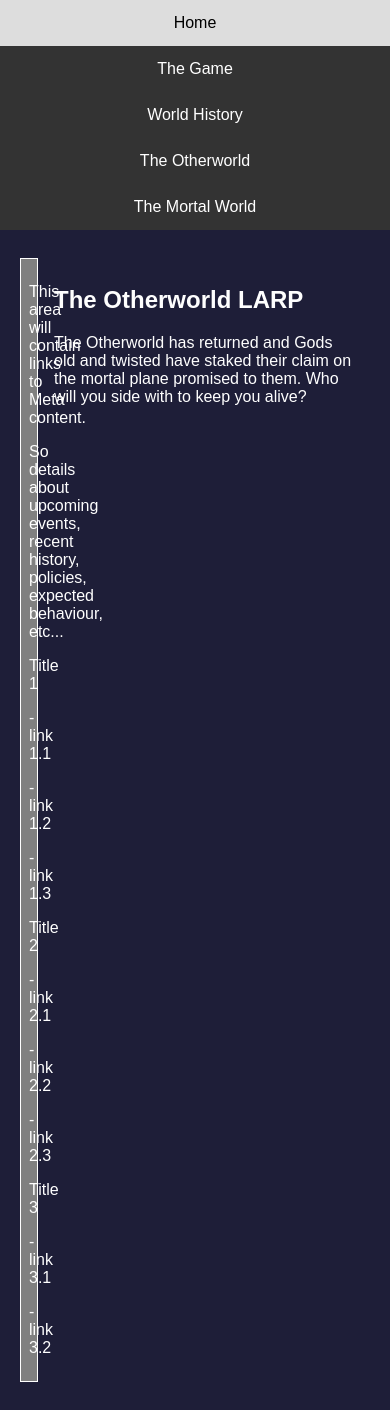
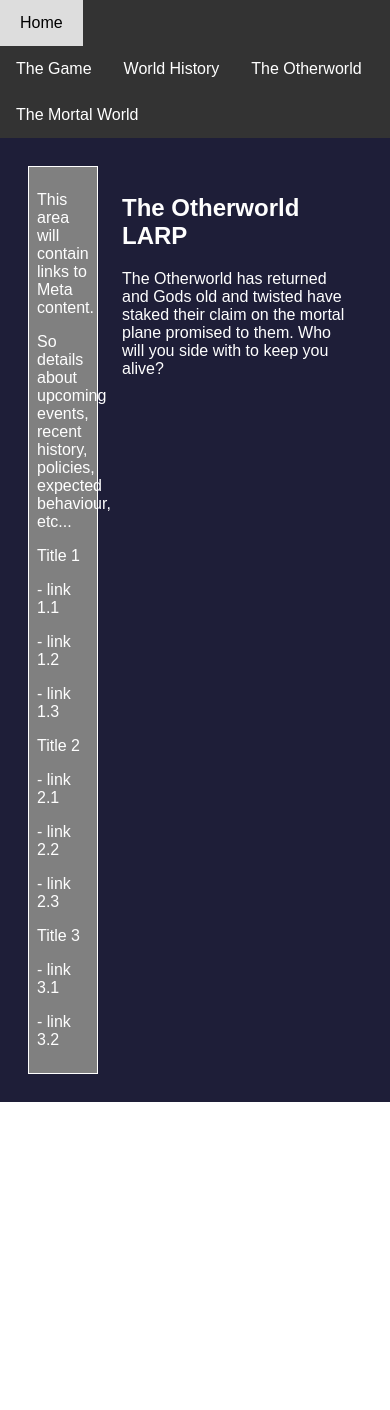
Before and after one commit to KikiUnique/KikiUnique.github.io, a Jekyll site: the page built from docs/index.md, in a window 390 px wide. Built offline with Jekyll 4.4.1, drawn with Linux system fonts in a browser that asks for light colours; the repository's description, which GitHub fills in, is left out; after the commit the page ends 1102 px from its top, so only the background shows below that.

Commit message:
Remove responsive css

```diff
--- a/docs/assets/css/classStyles.css
+++ b/docs/assets/css/classStyles.css
@@ -204,6 +204,7 @@
     padding: 12px 8px;
 }
 
+/*
 @media only screen and (max-width: 1367px) {
   .documentPage {
     width: 100%;
@@ -219,10 +220,4 @@
     margin-left: auto;
   }
 }
-
-
-@media only screen and (max-width: 400px) {
-    .dungeonItem {
-        width: 100%;
-    }
-}
+*/
--- a/docs/assets/css/idStyles.css
+++ b/docs/assets/css/idStyles.css
@@ -98,6 +98,7 @@
     max-width: 400px;
 }
 
+/*
 @media only screen and (max-width: 400px) {
   #dungeonItemList {
     display: block;
@@ -107,6 +108,7 @@
         width: 95%;
     }
 }
+*/
 
 #QRCode {
     margin: 10px auto;
--- a/docs/assets/css/tagStyles.css
+++ b/docs/assets/css/tagStyles.css
@@ -22,14 +22,13 @@ a {
     color: white;
 }
 
-/* Responsive layout - when the screen is less than 700px wide, make the two columns stack on top of each other instead of next to each other */
+/*
 @media screen and (max-width: 700px) {
     .row {
         flex-direction: column;
     }
 }
 
-/* Responsive layout - when the screen is less than 400px wide, make the navigation links stack on top of each other instead of next to each other */
 @media screen and (max-width: 400px) {
     .navbar a {
         float: none;
@@ -63,3 +62,4 @@ a {
     }
 
 }
+*/
```
